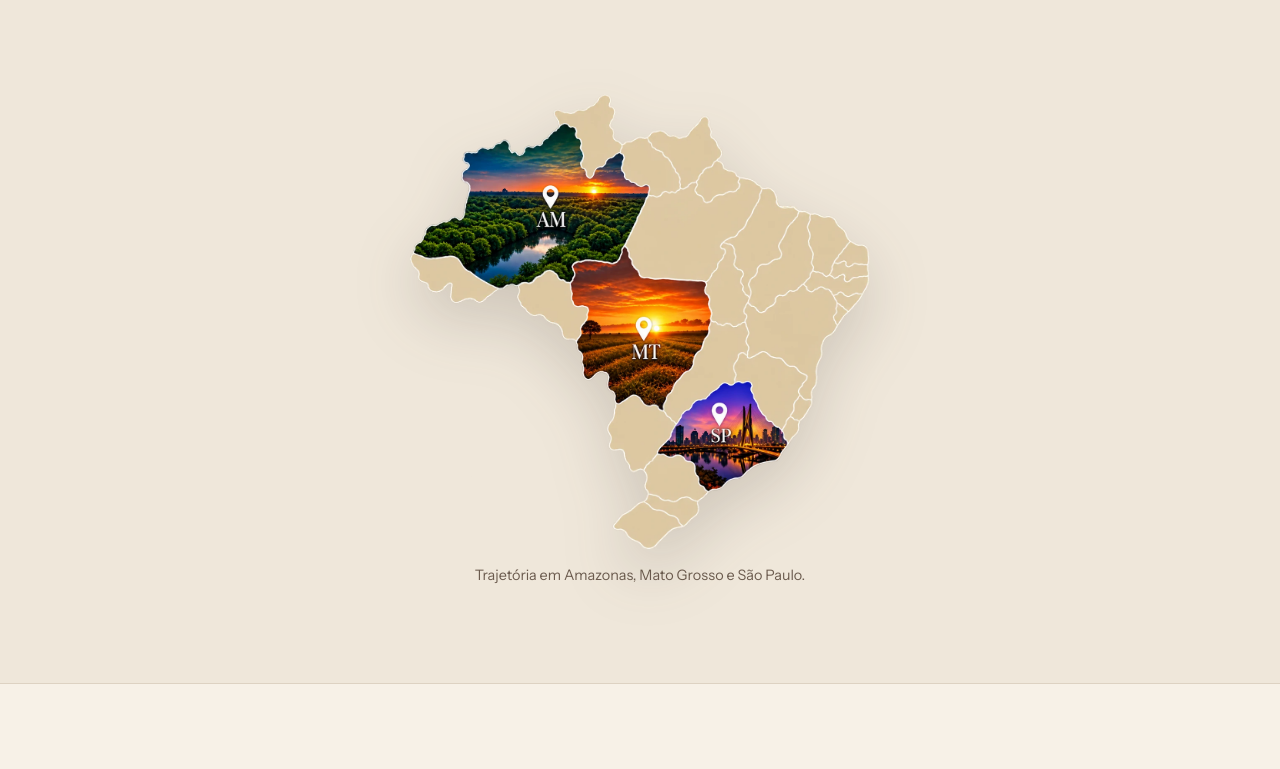
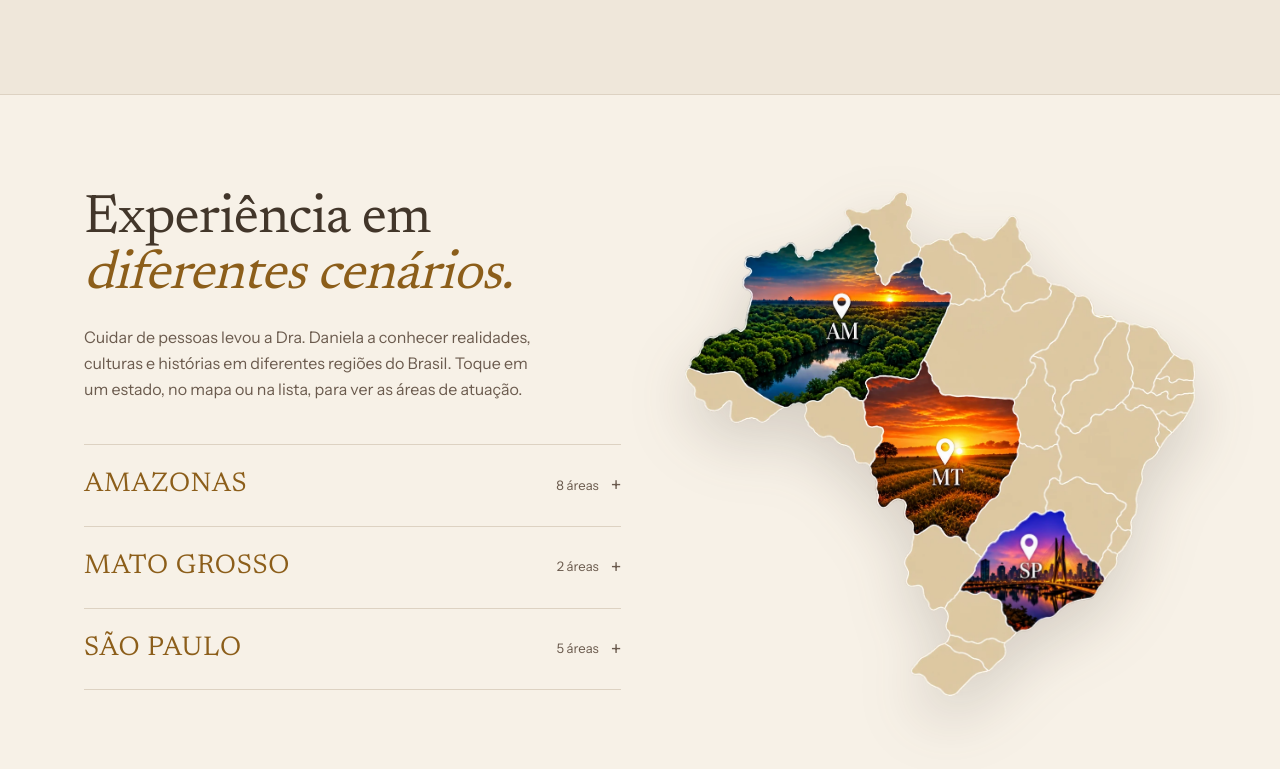
Before and after one commit to Zynta-Ecossistema/dra-daniela-costa-site, a Next.js app: page / in a window 1280 px wide. Shown: the part 3631-4400 px from the top of the page. Built offline with nearby package versions, Linux system fonts and the light colour scheme.

Commit message:
Mapa da trajetoria interativo de volta, sem botoes de WhatsApp por estado

```diff
--- a/app/page.tsx
+++ b/app/page.tsx
@@ -4,6 +4,7 @@ import { Reconhece } from "@/components/Reconhece";
 import { Como } from "@/components/Como";
 import { Reviews } from "@/components/Reviews";
 import { Sobre } from "@/components/Sobre";
+import { Trajetoria } from "@/components/Trajetoria";
 import { Onde } from "@/components/Onde";
 import { Faq } from "@/components/Faq";
 import { Contact } from "@/components/Contact";
@@ -20,6 +21,7 @@ export default function Page() {
         <Como />
         <Reviews />
         <Sobre />
+        <Trajetoria />
         <Onde />
         <Faq />
         <Contact />
--- a/components/Sobre.tsx
+++ b/components/Sobre.tsx
@@ -1,12 +1,5 @@
 import Image from "next/image";
 import { Reveal } from "./Reveal";
-import { MAP_LAYERS } from "@/lib/map-layers";
-
-const ESTADOS = [
-  ["AM", "Amazonas"],
-  ["MT", "Mato Grosso"],
-  ["SP", "São Paulo"],
-] as const;
 
 export function Sobre() {
   return (
@@ -47,37 +40,6 @@ export function Sobre() {
         </div>
       </div>
 
-      {/* mapa ilustrativo da trajetória: só informa, sem botões */}
-      <div className="mx-auto max-w-6xl px-5 pb-14 lg:pb-24">
-        <Reveal className="mx-auto flex max-w-[460px] flex-col items-center">
-          <div className="relative w-full">
-            <Image
-              src="/img/mapa-brasil.webp"
-              alt="Mapa do Brasil com o Amazonas, o Mato Grosso e São Paulo em destaque, estados onde a Dra. Daniela atuou"
-              width={1100}
-              height={1089}
-              sizes="(min-width:1024px) 460px, 92vw"
-              className="h-auto w-full drop-shadow-[0_24px_30px_rgba(67,55,46,0.18)]"
-            />
-            {ESTADOS.map(([uf]) => {
-              const l = MAP_LAYERS[uf];
-              return (
-                <div
-                  key={uf}
-                  aria-hidden
-                  className="pointer-events-none absolute"
-                  style={{ left: `${l.left}%`, top: `${l.top}%`, width: `${l.width}%`, height: `${l.height}%` }}
-                >
-                  <Image src={`/img/estado-${uf.toLowerCase()}.webp`} alt="" width={l.w} height={l.h} sizes="240px" className="h-full w-full" />
-                </div>
-              );
-            })}
-          </div>
-          <p className="mt-4 text-center text-[0.9rem] text-ink-soft">
-            Trajetória em {ESTADOS.map(([, n]) => n).join(", ").replace(/, ([^,]*)$/, " e $1")}.
-          </p>
-        </Reveal>
-      </div>
     </section>
   );
 }
--- /dev/null
+++ b/components/Trajetoria.tsx
@@ -0,0 +1,144 @@
+"use client";
+
+import { useState } from "react";
+import Image from "next/image";
+import { Reveal } from "./Reveal";
+import { EXPERIENCE } from "@/lib/site";
+import { MAP_LAYERS } from "@/lib/map-layers";
+
+// sigla de cada estado (usada nos ids e nas camadas do mapa)
+const UF: Record<string, string> = { Amazonas: "AM", "Mato Grosso": "MT", "São Paulo": "SP" };
+
+export function Trajetoria() {
+  const [open, setOpen] = useState<string | null>(null);
+  const [hover, setHover] = useState<string | null>(null);
+  const toggle = (state: string) => setOpen((v) => (v === state ? null : state));
+
+  return (
+    <section id="trajetoria" className="border-b border-line bg-paper">
+      <div className="mx-auto max-w-6xl px-5 py-14 lg:py-24 grid lg:grid-cols-[1fr_0.95fr] gap-10 lg:gap-x-16 lg:gap-y-0 items-start">
+        <div className="lg:col-start-1 lg:row-start-1">
+          <Reveal>
+            <h2 className="h-display text-[clamp(2.1rem,4.6vw,3.4rem)]">
+              Experiência em <em>diferentes cenários.</em>
+            </h2>
+            <p className="mt-5 text-ink-soft max-w-md leading-relaxed">
+              Cuidar de pessoas levou a Dra. Daniela a conhecer realidades, culturas e histórias em diferentes regiões do
+              Brasil. Toque em um estado, no mapa ou na lista, para ver as áreas de atuação.
+            </p>
+          </Reveal>
+        </div>
+
+        <Reveal delay={150} className="lg:sticky lg:top-28 lg:col-start-2 lg:row-start-1 lg:row-span-2">
+          <div className="relative mx-auto w-full max-w-[560px]">
+            <Image
+              src="/img/mapa-brasil.webp"
+              alt="Mapa do Brasil com o Amazonas, o Mato Grosso e São Paulo em destaque, estados onde a Dra. Daniela atuou"
+              width={1100}
+              height={1089}
+              sizes="(min-width:1024px) 520px, 92vw"
+              className="h-auto w-full drop-shadow-[0_24px_30px_rgba(67,55,46,0.18)]"
+            />
+            {/* camada visual: só anima (transform e opacidade, sem filtro animado), nunca recebe o mouse */}
+            {EXPERIENCE.map((g) => {
+              const uf = UF[g.state];
+              const l = MAP_LAYERS[uf];
+              const isOpen = open === g.state;
+              const isHover = hover === g.state;
+              const scale = isOpen ? 1.1 : isHover ? 1.07 : 1;
+              const src = `/img/estado-${uf.toLowerCase()}.webp`;
+              return (
+                <div
+                  key={g.state}
+                  aria-hidden
+                  className="pointer-events-none absolute"
+                  style={{ left: `${l.left}%`, top: `${l.top}%`, width: `${l.width}%`, height: `${l.height}%`, zIndex: isOpen ? 30 : isHover ? 20 : 10 }}
+                >
+                  <div
+                    className="relative h-full w-full will-change-transform transition-transform duration-[900ms] ease-[cubic-bezier(0.22,1,0.36,1)] motion-reduce:transition-none"
+                    style={{ transform: `scale(${scale})` }}
+                  >
+                    <Image
+                      src={src}
+                      alt=""
+                      width={l.w}
+                      height={l.h}
+                      sizes="320px"
+                      className={`absolute inset-0 h-full w-full translate-y-[3%] brightness-0 blur-[10px] transition-opacity duration-[900ms] ease-out motion-reduce:transition-none ${
+                        isOpen ? "opacity-50" : isHover ? "opacity-35" : "opacity-0"
+                      }`}
+                    />
+                    <Image src={src} alt="" width={l.w} height={l.h} sizes="320px" className="relative h-full w-full select-none" draggable={false} />
+                  </div>
+                </div>
+              );
+            })}
+            {/* camada de clique: formas fixas (não escalam), então o mouse na divisa não fica oscilando */}
+            {EXPERIENCE.map((g) => {
+              const uf = UF[g.state];
+              const l = MAP_LAYERS[uf];
+              const isOpen = open === g.state;
+              return (
+                <button
+                  key={g.state}
+                  type="button"
+                  onClick={() => toggle(g.state)}
+                  onPointerEnter={() => setHover(g.state)}
+                  onPointerLeave={() => setHover((v) => (v === g.state ? null : v))}
+                  onPointerCancel={() => setHover(null)}
+                  onFocus={() => setHover(g.state)}
+                  onBlur={() => setHover((v) => (v === g.state ? null : v))}
+                  aria-label={`${g.state}: ${isOpen ? "recolher" : "ver"} áreas de atuação`}
+                  aria-pressed={isOpen}
+                  className="absolute z-40 cursor-pointer bg-transparent outline-none"
+                  style={{ left: `${l.left}%`, top: `${l.top}%`, width: `${l.width}%`, height: `${l.height}%`, clipPath: l.clip }}
+                />
+              );
+            })}
+          </div>
+        </Reveal>
+
+        <div className="lg:col-start-1 lg:row-start-2 lg:mt-9">
+          <div className="border-t border-line">
+            {EXPERIENCE.map((g) => {
+              const isOpen = open === g.state;
+              const id = `exp-${UF[g.state]}`;
+              return (
+                <div key={g.state} className="border-b border-line">
+                  <h3>
+                    <button
+                      type="button"
+                      aria-expanded={isOpen}
+                      aria-controls={id}
+                      onClick={() => toggle(g.state)}
+                      onPointerEnter={() => setHover(g.state)}
+                      onPointerLeave={() => setHover((v) => (v === g.state ? null : v))}
+                      className="flex w-full items-center justify-between gap-4 py-5 text-left"
+                    >
+                      <span className={`font-serif text-[1.7rem] uppercase tracking-wide text-gold`}>{g.state}</span>
+                      <span className="flex items-center gap-3 text-[0.82rem] text-ink-soft">
+                        {g.items.length} áreas
+                        <span aria-hidden className={`text-xl leading-none transition-transform duration-300 ${isOpen ? "rotate-45" : ""}`}>
+                          +
+                        </span>
+                      </span>
+                    </button>
+                  </h3>
+                  <div id={id} className={`grid transition-[grid-template-rows] duration-500 ease-out ${isOpen ? "grid-rows-[1fr]" : "grid-rows-[0fr]"}`}>
+                    <div className="overflow-hidden">
+                      <ul className="mb-5 divide-y divide-line/80 border-y border-line/80" inert={!isOpen}>
+                        {g.items.map((it) => (
+                          <li key={it} className="py-2 text-[0.95rem]">{it}</li>
+                        ))}
+                      </ul>
+                    </div>
+                  </div>
+                </div>
+              );
+            })}
+          </div>
+        </div>
+      </div>
+    </section>
+  );
+}
--- a/lib/site.ts
+++ b/lib/site.ts
@@ -80,3 +80,16 @@ export const FAQ = [
     "O atendimento presencial acontece na Livance Alphaville, Alameda Grajaú, 98, 18º andar, Alphaville Industrial, Barueri, SP, mediante agendamento prévio.",
   ],
 ] as const;
+
+// Áreas de atuação por estado, no mapa da trajetória (informativo, sem botões).
+export const EXPERIENCE = [
+  {
+    state: "Amazonas",
+    items: ["Saúde da Família", "Saúde Indígena", "Ambulatório", "Telemedicina", "Unidade Hospital", "Urgência e Emergência", "Preceptora e professora de MFC", "Palestrante"],
+  },
+  { state: "Mato Grosso", items: ["Saúde da Família", "Unidade Hospital"] },
+  {
+    state: "São Paulo",
+    items: ["Ambulatório Ocupacional", "Telemedicina", "Programa Mente, Corpo e Hormônios", "Unidade Hospital", "Urgência e Emergência"],
+  },
+] as const;
```
